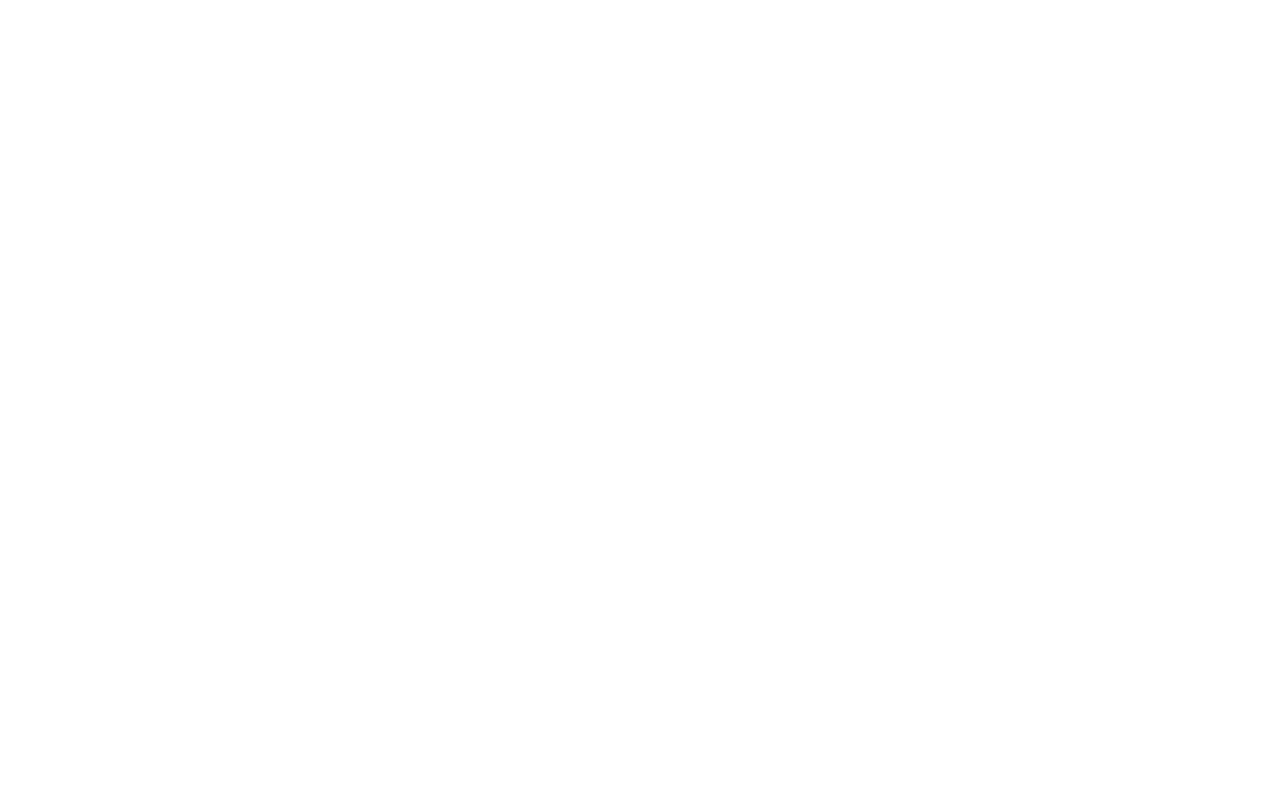
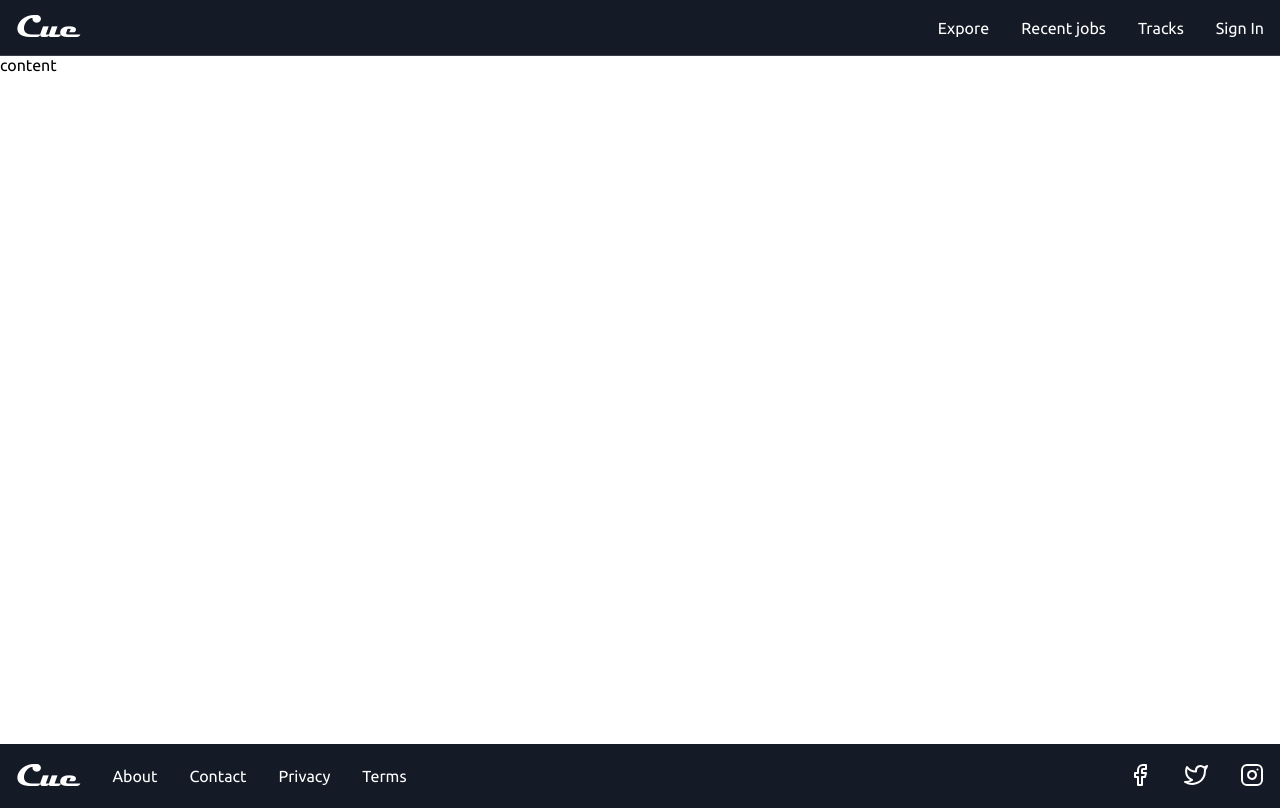
Before and after one commit to LuisAlbertoI/CueApp, a React app: page / in a window 1280 px wide. Built offline with nearby package versions, Linux system fonts and the light colour scheme.

Commit message:
add layout

```diff
--- a/src/index.scss
+++ b/src/index.scss
@@ -10,6 +10,11 @@
   font-weight: bold;
 }
 
+a {
+  color: inherit;
+  text-decoration: none;
+}
+
 body {
   margin: 0;
   font-family: "Ubuntu", Arial, Helvetica, sans-serif;
--- a/src/layout/components/footer.js
+++ b/src/layout/components/footer.js
@@ -0,0 +1,69 @@
+import React from 'react';
+import styled from 'styled-components';
+import { Link } from 'react-router-dom';
+import { FiFacebook, FiTwitter, FiInstagram } from 'react-icons/fi';
+import { Wrapper, FlexBox, Icon } from '../../styles';
+
+const Content = styled.footer`
+  color: white;
+  padding: 1em 0;
+  background-color: #151b26;
+`;
+
+const Contact = styled.div`
+  display: grid;
+  grid-gap: 0 2em;
+  align-items: center;
+  grid-template: 2em / repeat(5, auto);
+  @media (max-width: 576px){
+    grid-gap: 1em;
+    margin: 0 0 1em 0;
+    justify-items: center;
+    grid-template: repeat(2, 2em) / repeat(4, 1fr);
+  }
+`;
+
+const Figure = styled(Link)`
+  font-size: 2em;
+  font-family: "Magneto";
+  @media (max-width: 576px){
+    grid-row: 1 / 2;
+    grid-column: 1 / 5;
+  }
+`;
+
+const Social = styled.div`
+  display: grid;
+  grid-gap: 0 2em;
+  align-items: center;
+  justify-items: center;
+  grid-template: 2em / repeat(3, 1fr);
+  svg {
+    font-size: 1.5em;
+  }
+`;
+
+function Footer() {
+  return (
+    <Content>
+      <Wrapper>
+        <FlexBox>
+          <Contact>
+            <Figure to="/">Cue</Figure>
+            <Link to="/">About</Link>
+            <Link to="/">Contact</Link>
+            <Link to="/">Privacy</Link>
+            <Link to="/">Terms</Link>
+          </Contact>
+          <Social>
+            <Link to="/"><FiFacebook /></Link>
+            <Link to="/"><FiTwitter /></Link>
+            <Link to="/"><FiInstagram /></Link>
+          </Social>
+        </FlexBox>
+      </Wrapper>
+    </Content>
+  );
+}
+
+export default Footer;
--- a/src/layout/components/header.js
+++ b/src/layout/components/header.js
@@ -0,0 +1,108 @@
+import React, { useState } from 'react';
+import styled from 'styled-components';
+import { Link } from 'react-router-dom';
+import { FiMenu, FiUser, FiX } from 'react-icons/fi';
+import { Wrapper, FlexBox } from '../../styles';
+
+const Content = styled.header`
+  color: white;
+  padding: 0.5em 0;
+  box-sizing: border-box;
+  background-color: #151b26;
+  border-bottom: 1px solid #ffffff26;
+`;
+
+const Primary = styled.div`
+  display: flex;
+  align-items: center;
+  justify-content: space-between;
+`;
+
+const Hidden = styled.div`
+  display: none;
+  cursor: pointer;
+  user-select: none;
+  @media (max-width: 576px){
+    display: block;
+  }
+  svg {
+    font-size: 1.5em;
+  }
+`;
+
+const Figure = styled(Link)`
+  font-size: 2em;
+  font-family: "Magneto";
+`;
+
+const Navigate = styled.nav`
+  display: flex;
+  align-items: center;
+  ul {
+    margin: 0;
+    padding: 0;
+    display: flex;
+    flex-direction: row;
+    li {
+      margin: 0 0 0 2em;
+      list-style: none;
+    }
+  }
+  @media (max-width: 576px){
+    display: ${props => props.active ? 'flex' : 'none'};
+    ul {
+      width: 100%;
+      margin: 0.5em 0 0 0;
+      flex-direction: column;
+      li {
+        margin: 0;
+        padding: 0.5em 0;
+        border-top: 1px solid #ffffff26;
+        &:last-child {
+          display: none;
+        }
+      }
+    }
+  }
+`;
+
+function Header() {
+  const [show, setShow] = useState(false);
+  return (
+    <Content>
+      <Wrapper>
+        <FlexBox>
+          <Primary>
+            <Hidden onClick={() => setShow(!show)}>
+              {!show ? <FiMenu /> : <FiX />}
+            </Hidden>
+            <Figure to="/">Cue</Figure>
+            <Hidden>
+              <Link to="/">
+                <FiUser />
+              </Link>
+            </Hidden>
+          </Primary>
+          <Navigate active={show}>
+            <ul>
+              <li>
+                <Link to="/">Expore</Link>
+              </li>
+              <li>
+                <Link to="/">Recent jobs</Link>
+              </li>
+              <li>
+                <Link to="/">Tracks</Link>
+              </li>
+              <li>
+                <Link to="/">Sign In</Link>
+              </li>
+            </ul>
+          </Navigate>
+        </FlexBox>
+      </Wrapper>
+    </Content>
+  );
+}
+
+export default Header;
--- a/src/layout/components/index.js
+++ b/src/layout/components/index.js
@@ -0,0 +1,2 @@
+export { default as Header } from './header';
+export { default as Footer } from './footer';
--- a/src/layout/index.js
+++ b/src/layout/index.js
@@ -0,0 +1 @@
+export { default } from './layout';
--- a/src/layout/layout.js
+++ b/src/layout/layout.js
@@ -0,0 +1,24 @@
+import React from 'react';
+import styled from 'styled-components';
+import { Header, Footer } from './components';
+
+const Content = styled.div`
+  display: grid;
+  box-sizing: border-box;
+  grid-template: auto minmax(calc(100vh - 7em), auto) auto / 1fr;
+  @media (max-width: 576px){
+    grid-template: auto minmax(calc(100vh - 13em), auto) auto / 1fr;
+  }
+`;
+
+function Layout({ children }) {
+  return (
+    <Content>
+      <Header />
+      {children}
+      <Footer />
+    </Content>
+  );
+}
+
+export default Layout;
--- a/src/routes/routes.js
+++ b/src/routes/routes.js
@@ -6,7 +6,9 @@ import Layout from '../layout';
 function Routes() {
   return (
     <Router>
-
+      <Layout>
+        <div>content</div>
+      </Layout>
     </Router>
   );
 }
--- a/src/styles/core/index.js
+++ b/src/styles/core/index.js
@@ -0,0 +1,19 @@
+import React from 'react';
+import styled from 'styled-components';
+
+export const Wrapper = styled.div`
+  margin: 0 auto;
+  padding: 0 1em;
+  max-width: 1376px;
+  box-sizing: border-box;
+`;
+
+export const FlexBox = styled.div`
+  display: flex;
+  flex-direction: row;
+  justify-content: space-between;
+  @media (max-width: 576px){
+    flex-direction: column;
+    justify-content: initial;
+  }
+`;
```
